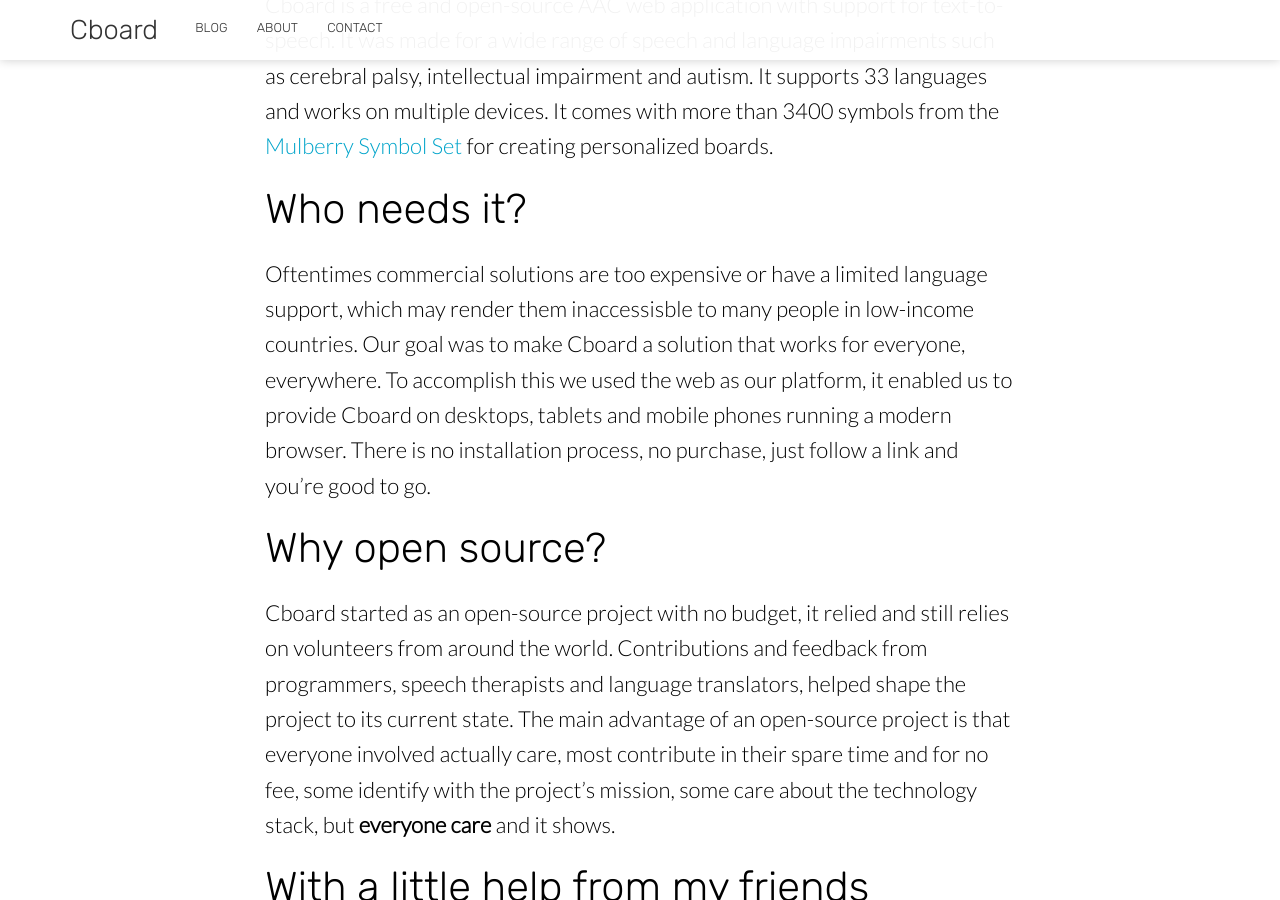
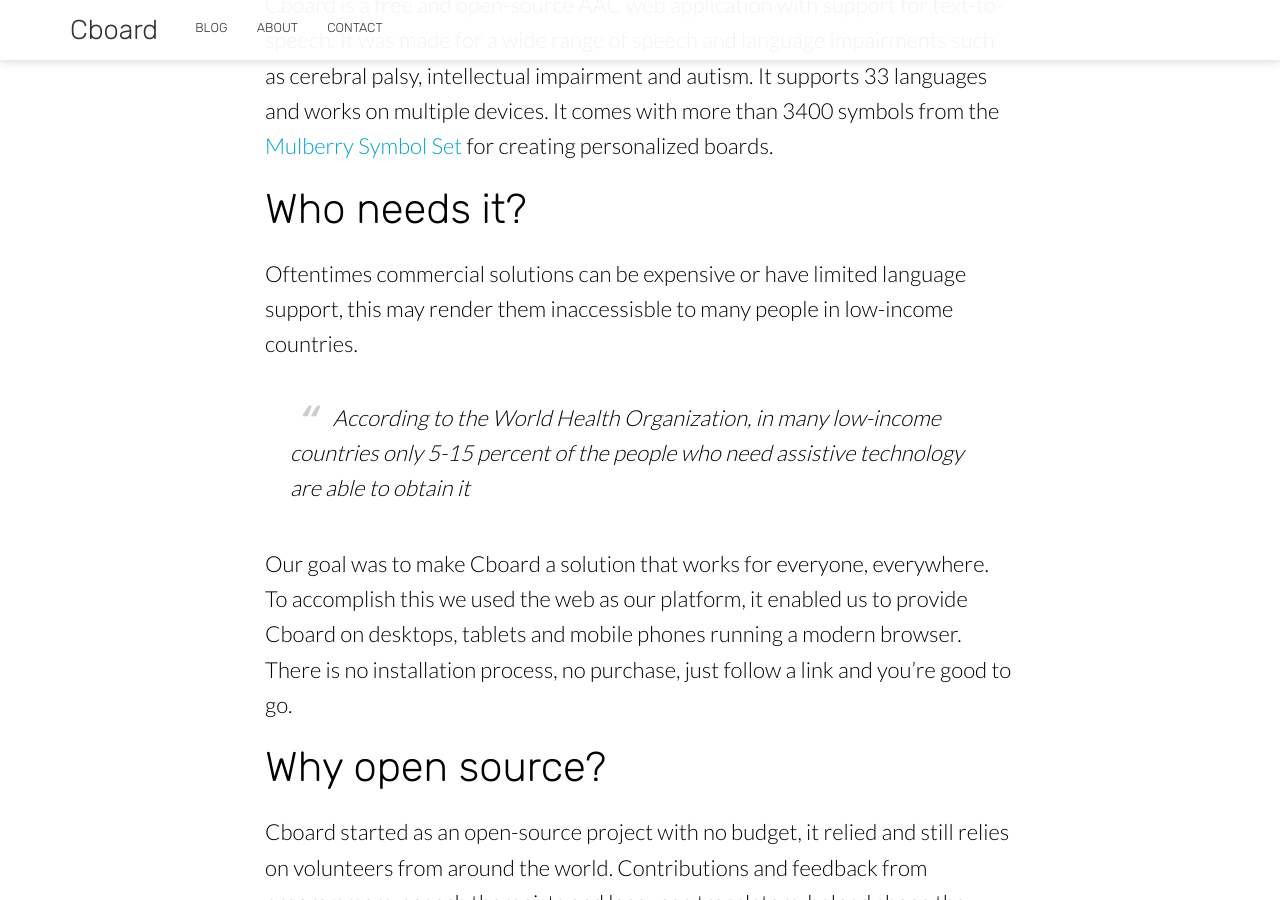
Before and after one commit to cboard-org/cboard-io, a Jekyll site: the page built from _posts/2017-12-05-open-source-communication-board.md, in a window 1280 px wide and 900 px high, scrolled down 1755 px. Built offline with Jekyll 4.4.1, drawn with Linux system fonts in a browser that asks for light colours; nearby versions of some CDN libraries.

Commit message:
added quote

```diff
--- a/_posts/2017-12-05-open-source-communication-board.md
+++ b/_posts/2017-12-05-open-source-communication-board.md
@@ -16,7 +16,10 @@
 
 ## Who needs it?
 
-Oftentimes commercial solutions are too expensive or have a limited language support, which may render them inaccessisble to many people in low-income countries.
+Oftentimes commercial solutions can be expensive or have limited language support, this may render them inaccessisble to many people in low-income countries.
+
+> According to the World Health Organization, in many low-income countries only 5-15 percent of the people who need assistive technology are able to obtain it
+
 Our goal was to make Cboard a solution that works for everyone, everywhere.
 To accomplish this we used the web as our platform, it enabled us to provide Cboard on desktops, tablets and mobile phones running a modern browser. There is no installation process, no purchase, just follow a link and you’re good to go.
 
```
